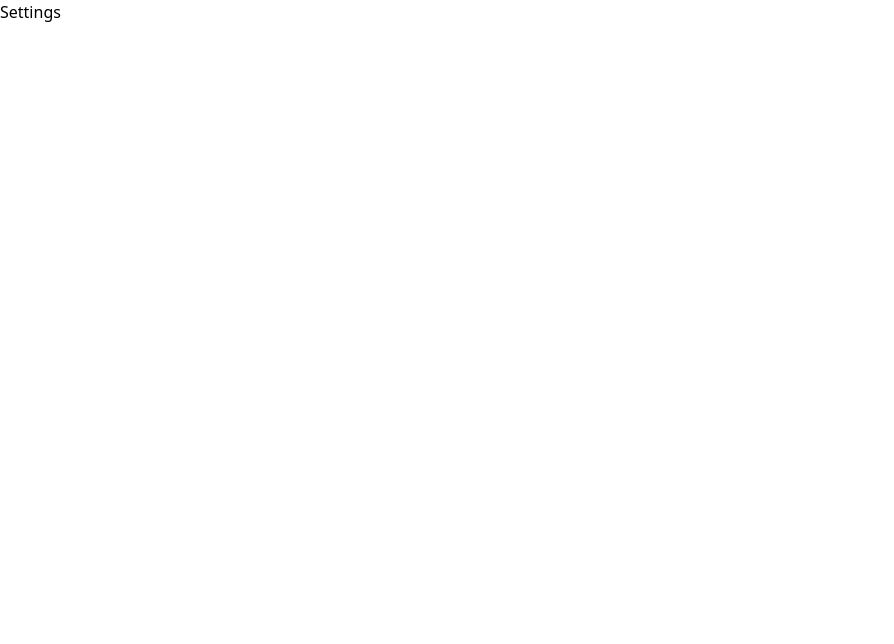
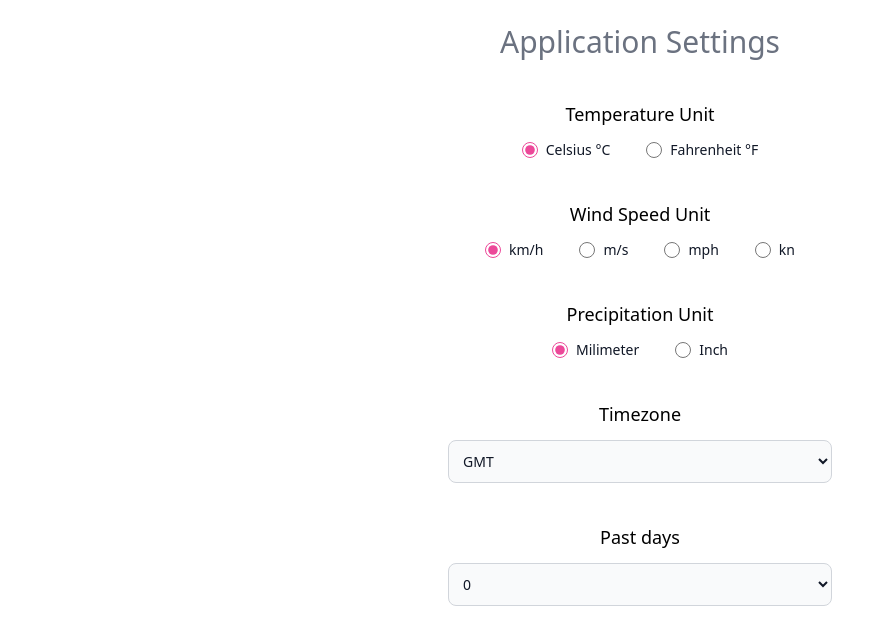
Before and after one commit to andelkocvjetkovic/metro-app, a React (Vite) app: page /settings in a window 1280 px wide. Shown: the top 644 px of the page, without its empty margins (0-894 px from the left). Built offline with nearby package versions, Linux system fonts and the light colour scheme.

Commit message:
add settings-page

```diff
--- a/src/App.tsx
+++ b/src/App.tsx
@@ -5,7 +5,9 @@ import { QueryClient, QueryClientProvider } from 'react-query';
 import ErrorPage from '@app/pages/error-page/ErrorPage';
 import MainLayout from '@app/pages/_partial/main-layout/MainLayout';
 import { FavoriteCitiesProvider } from '@app/hook/use-favorite-cities/useFavoriteCites';
+import { SettingsProvider, useSettings, defaultSettings } from '@app/hook/use-settings/useSettings';
 import type { City } from '@app/types/city';
+import type { SettingsUnit } from '@app/hook/use-settings/useSettings';
 
 const HomeLazy = lazy(() => import('@app/pages/home-page/HomePage'));
 const DetailsLazy = lazy(() => import('@app/pages/details-page/DetailsPage'));
@@ -65,12 +67,41 @@ function App() {
     [addNewCity, favoriteCities, deleteByCityId]
   );
 
+  const [settingsUnit, setSettingsUnit] = useState(() => {
+    const initialValue = defaultSettings.settings as SettingsUnit;
+    try {
+      const item = window.localStorage.getItem('settings');
+      return item ? (JSON.parse(item) as SettingsUnit) : initialValue;
+    } catch (error) {
+      console.warn(`Error reading localStorage key “settings”:`, error);
+      return initialValue;
+    }
+  });
+
+  const updateSettings = useCallback(
+    (settings: SettingsUnit) => {
+      window.localStorage.setItem('settings', JSON.stringify(settings));
+      setSettingsUnit(settings);
+    },
+    [setSettingsUnit]
+  );
+
+  const settingsValue = useMemo(
+    () => ({
+      settings: settingsUnit,
+      updateSettings,
+    }),
+    [settingsUnit, updateSettings]
+  );
+
   return (
-    <FavoriteCitiesProvider value={favoriteCitiesValue}>
-      <QueryClientProvider client={queryClient}>
-        <RouterProvider router={router} />
-      </QueryClientProvider>
-    </FavoriteCitiesProvider>
+    <SettingsProvider value={settingsValue}>
+      <FavoriteCitiesProvider value={favoriteCitiesValue}>
+        <QueryClientProvider client={queryClient}>
+          <RouterProvider router={router} />
+        </QueryClientProvider>
+      </FavoriteCitiesProvider>
+    </SettingsProvider>
   );
 }
 
--- /dev/null
+++ b/src/components/radio-button/RadioButton.tsx
@@ -0,0 +1,30 @@
+import { PropsWithChildren } from 'react';
+type RadioButtonProps = {
+  id: string;
+  isChecked: boolean;
+  onChange: (isChecked: boolean) => void;
+  value: string;
+} & PropsWithChildren;
+
+function RadioButton({ id, isChecked, children, onChange, value }: RadioButtonProps) {
+  return (
+    <div className='flex items-center'>
+      <input
+        id={id}
+        type='radio'
+        value={value}
+        onChange={e => {
+          onChange(e.target.checked);
+        }}
+        checked={isChecked}
+        name={id}
+        className='w-4 h-4 text-pink-600 bg-gray-100 accent-pink-500 rounded-lg'
+      />
+      <label htmlFor={id} className='ml-2 text-sm font-medium text-gray-900'>
+        {children}
+      </label>
+    </div>
+  );
+}
+
+export default RadioButton;
--- /dev/null
+++ b/src/components/select/Select.tsx
@@ -0,0 +1,17 @@
+import { PropsWithChildren, ChangeEvent, ComponentPropsWithRef } from 'react';
+
+type SelectProps = ComponentPropsWithRef<'select'> & PropsWithChildren;
+
+function Select({ children, onChange, ...rest }: SelectProps) {
+  return (
+    <select
+      {...rest}
+      onChange={onChange}
+      className='bg-gray-50 border border-gray-300 text-gray-900 text-sm rounded-lg focus:ring-ping-500 focus:border-ping-500 block w-full p-2.5 '
+    >
+      {children}
+    </select>
+  );
+}
+
+export default Select;
--- /dev/null
+++ b/src/hook/use-settings/useSettings.tsx
@@ -0,0 +1,44 @@
+import { createContext, PropsWithChildren, useContext } from 'react';
+
+type temperatureUnit = 'celsius' | 'fahrenheit';
+type windSpeedUnit = 'km/h' | 'm/s' | 'mph' | 'kn';
+type precipitationUnit = 'milimeter' | 'inch';
+type timezoneUnit = string;
+type pastDayUnit = string;
+
+type SettingsUnit = {
+  temperatureUnit: temperatureUnit;
+  windSpeedUnit: windSpeedUnit;
+  precipitationUnit: precipitationUnit;
+  timezoneUnit: timezoneUnit;
+  pastDayUnit: pastDayUnit;
+};
+
+const defaultSettings: { settings: SettingsUnit; updateSettings: (settings: SettingsUnit) => void } = {
+  settings: {
+    temperatureUnit: 'celsius',
+    windSpeedUnit: 'km/h',
+    precipitationUnit: 'milimeter',
+    timezoneUnit: 'GMT',
+    pastDayUnit: '0',
+  },
+  updateSettings: (_: SettingsUnit) => {
+    return;
+  },
+};
+
+const SettingsContext = createContext(defaultSettings);
+
+type SettingsProviderValue = {
+  settings: SettingsUnit;
+  updateSettings: (settings: SettingsUnit) => void;
+};
+
+const SettingsProvider = ({ children, value }: { value: SettingsProviderValue } & PropsWithChildren) => (
+  <SettingsContext.Provider value={value}>{children}</SettingsContext.Provider>
+);
+
+const useSettings = () => useContext(SettingsContext);
+
+export type { SettingsUnit };
+export { useSettings, SettingsProvider, defaultSettings };
--- a/src/pages/settings-page/SettingsPage.tsx
+++ b/src/pages/settings-page/SettingsPage.tsx
@@ -1,5 +1,172 @@
+import { useState, PropsWithChildren } from 'react';
+import RadioButton from '@app/components/radio-button/RadioButton';
+import Select from '@app/components/select/Select';
+import { useSettings } from '@app/hook/use-settings/useSettings';
+
+const TimeZones = [
+  'America/Anchorage',
+  'America/Los_Angeles',
+  'America/Denver',
+  'America/Chicago',
+  'America/New_York',
+  'America/Sao_Paulo',
+  'GMT',
+  'auto',
+  'Europe/London',
+  'Europe/Berlin',
+  'Europe/Moscow',
+  'Africa/Cairo',
+  'Asia/Bangkok',
+  'Asia/Singapore',
+  'Asia/Tokyo',
+  'Australia/Sydney',
+  'Pacific/Auckland',
+];
+
+const pastDay = ['0', '1', '2', '3', '5', '7', '14', '31', '61', '92'];
+
 function SettingsPage() {
-  return <div>Settings</div>;
+  const { settings, updateSettings } = useSettings();
+  const { temperatureUnit, windSpeedUnit, precipitationUnit, timezoneUnit, pastDayUnit } = settings;
+  return (
+    <div className='flex flex-col gap-10 mt-6'>
+      <h1 className='text-3xl text-center text-gray-500'>Application Settings</h1>
+      <SettingContainer>
+        <h4 className='text-lg'>Temperature Unit</h4>
+        <RadioGroupContainer>
+          <RadioButton
+            value='celsius'
+            isChecked={temperatureUnit === 'celsius'}
+            id='celsius'
+            onChange={() => {
+              updateSettings({ ...settings, temperatureUnit: 'celsius' });
+            }}
+          >
+            Celsius °C
+          </RadioButton>
+          <RadioButton
+            value='fahrenheit'
+            isChecked={temperatureUnit === 'fahrenheit'}
+            id='fahrenheit'
+            onChange={() => {
+              updateSettings({ ...settings, temperatureUnit: 'fahrenheit' });
+            }}
+          >
+            Fahrenheit °F
+          </RadioButton>
+        </RadioGroupContainer>
+      </SettingContainer>
+      <SettingContainer>
+        <h4 className='text-lg'>Wind Speed Unit</h4>
+        <RadioGroupContainer>
+          <RadioButton
+            value='km/h'
+            isChecked={windSpeedUnit === 'km/h'}
+            id='km/h'
+            onChange={() => {
+              updateSettings({ ...settings, windSpeedUnit: 'km/h' });
+            }}
+          >
+            km/h
+          </RadioButton>
+          <RadioButton
+            value='m/s'
+            isChecked={windSpeedUnit === 'm/s'}
+            id='m/s'
+            onChange={() => {
+              updateSettings({ ...settings, windSpeedUnit: 'm/s' });
+            }}
+          >
+            m/s
+          </RadioButton>
+          <RadioButton
+            value='mph'
+            isChecked={windSpeedUnit === 'mph'}
+            id='mph'
+            onChange={() => {
+              updateSettings({ ...settings, windSpeedUnit: 'mph' });
+            }}
+          >
+            mph
+          </RadioButton>
+          <RadioButton
+            value='kn'
+            isChecked={windSpeedUnit === 'kn'}
+            id='kn'
+            onChange={() => {
+              updateSettings({ ...settings, windSpeedUnit: 'kn' });
+            }}
+          >
+            kn
+          </RadioButton>
+        </RadioGroupContainer>
+      </SettingContainer>
+      <SettingContainer>
+        <h4 className='text-lg'>Precipitation Unit</h4>
+        <RadioGroupContainer>
+          <RadioButton
+            value='milimeter'
+            isChecked={precipitationUnit === 'milimeter'}
+            id='milimeter'
+            onChange={() => {
+              updateSettings({ ...settings, precipitationUnit: 'milimeter' });
+            }}
+          >
+            Milimeter
+          </RadioButton>
+          <RadioButton
+            value='inch'
+            isChecked={precipitationUnit === 'inch'}
+            id='inch'
+            onChange={() => {
+              updateSettings({ ...settings, precipitationUnit: 'inch' });
+            }}
+          >
+            Inch
+          </RadioButton>
+        </RadioGroupContainer>
+      </SettingContainer>
+      <SettingContainer>
+        <h4 className='text-lg'>Timezone</h4>
+        <div className='w-96'>
+          <Select
+            defaultValue={timezoneUnit}
+            onChange={e => {
+              updateSettings({ ...settings, timezoneUnit: e.target.value });
+            }}
+          >
+            {TimeZones.map(t => (
+              <option key={t} value={t}>
+                {t}
+              </option>
+            ))}
+          </Select>
+        </div>
+      </SettingContainer>
+      <SettingContainer>
+        <h4 className='text-lg'>Past days</h4>
+        <div className='w-96'>
+          <Select
+            defaultValue={pastDayUnit}
+            onChange={e => {
+              updateSettings({ ...settings, pastDayUnit: e.target.value });
+            }}
+          >
+            {' '}
+            {pastDay.map(d => (
+              <option key={d} value={d}>
+                {d}
+              </option>
+            ))}
+          </Select>
+        </div>
+      </SettingContainer>
+    </div>
+  );
 }
 
 export default SettingsPage;
+
+const RadioGroupContainer = ({ children }: PropsWithChildren) => <div className='flex gap-9'>{children}</div>;
+
+const SettingContainer = ({ children }: PropsWithChildren) => <div className='flex flex-col gap-3 items-center'>{children}</div>;
```
